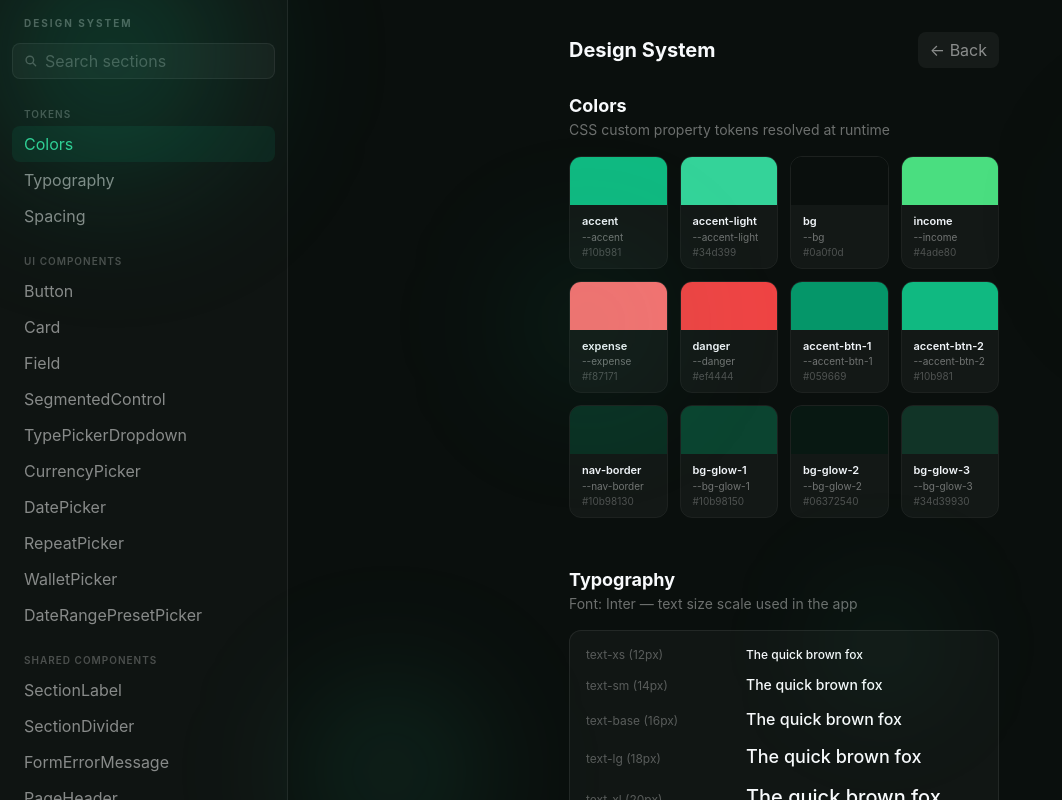
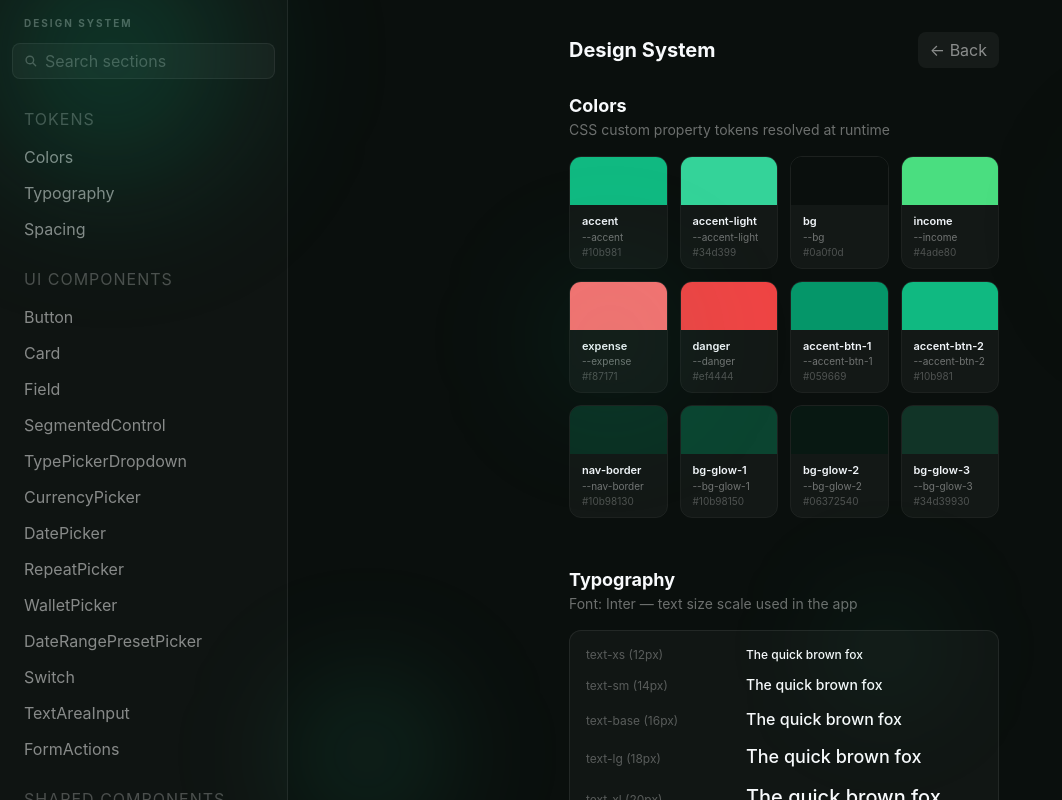
Before and after one commit to m00p1ng/money-tracker, a React (Vite) app: page /money-tracker/design in a window 1280 px wide. Shown: the whole page, without its empty margins (0-1062 px from the left). Built offline with nearby package versions, Linux system fonts and the light colour scheme.

Commit message:
feat(design): add slugs to NAV_GROUPS and route-based sidebar navigation

```diff
--- a/src/features/design/DesignSidebar.tsx
+++ b/src/features/design/DesignSidebar.tsx
@@ -4,11 +4,13 @@ import {
   useRef,
   useState,
 } from 'react'
+import { useNavigate, useParams } from 'react-router'
 
 import { Icon } from '@/components'
 
-const NAV_GROUPS = [
+export const NAV_GROUPS = [
   {
+    slug: 'tokens',
     label: 'Tokens',
     items: [
       { id: 'colors', label: 'Colors' },
@@ -17,6 +19,7 @@ const NAV_GROUPS = [
     ],
   },
   {
+    slug: 'ui-components',
     label: 'UI Components',
     items: [
       { id: 'button', label: 'Button' },
@@ -29,11 +32,16 @@ const NAV_GROUPS = [
       { id: 'repeat-picker', label: 'RepeatPicker' },
       { id: 'wallet-picker', label: 'WalletPicker' },
       { id: 'date-range-preset-picker', label: 'DateRangePresetPicker' },
+      { id: 'switch', label: 'Switch' },
+      { id: 'textarea-input', label: 'TextAreaInput' },
+      { id: 'form-actions', label: 'FormActions' },
     ],
   },
   {
+    slug: 'shared-components',
     label: 'Shared Components',
     items: [
+      { id: 'background', label: 'Background' },
       { id: 'section-label', label: 'SectionLabel' },
       { id: 'section-divider', label: 'SectionDivider' },
       { id: 'form-error-message', label: 'FormErrorMessage' },
@@ -44,39 +52,63 @@ const NAV_GROUPS = [
       { id: 'add-row', label: 'AddRow' },
       { id: 'wheel-picker', label: 'WheelPicker' },
       { id: 'bottom-sheet', label: 'BottomSheet' },
+      { id: 'selector-sheet', label: 'SelectorSheet' },
     ],
   },
   {
+    slug: 'feature-home',
     label: 'Feature — Home',
     items: [
+      { id: 'home-title', label: 'HomeTitle' },
       { id: 'summary-cards', label: 'SummaryCards' },
       { id: 'today-transactions', label: 'TodayTransactions' },
       { id: 'upcoming-transactions', label: 'UpcomingTransactions' },
     ],
   },
   {
+    slug: 'feature-balance',
     label: 'Feature — Balance',
     items: [
       { id: 'wallet-row', label: 'WalletRow' },
       { id: 'swipeable-transaction-row', label: 'SwipeableTransactionRow' },
+      { id: 'date-range-header', label: 'DateRangeHeader' },
+      { id: 'credit-card-stats', label: 'CreditCardStats' },
+      { id: 'wallet-stats', label: 'WalletStats' },
+      { id: 'balance-transaction-row', label: 'TransactionRow' },
     ],
   },
   {
+    slug: 'feature-transaction',
     label: 'Feature — Transaction',
     items: [
       { id: 'calculator-keyboard', label: 'CalculatorKeyboard' },
       { id: 'category-items-card', label: 'CategoryItemsCard' },
+      { id: 'transaction-header', label: 'TransactionHeader' },
+      { id: 'date-time-row', label: 'DateTimeRow' },
+      { id: 'wallet-selector-row', label: 'WalletSelectorRow' },
+      { id: 'note-field', label: 'NoteField' },
+      { id: 'exchange-rate-row', label: 'ExchangeRateRow' },
+      { id: 'reconciliation-row', label: 'ReconciliationRow' },
+      { id: 'repeat-row', label: 'RepeatRow' },
+      { id: 'calculator-keyboard-sheet', label: 'CalculatorKeyboardSheet' },
+      { id: 'transaction-sheets', label: 'TransactionSheets' },
     ],
   },
   {
+    slug: 'feature-calendar',
+    label: 'Feature — Calendar',
+    items: [
+      { id: 'calendar-page', label: 'CalendarPage' },
+    ],
+  },
+  {
+    slug: 'feature-settings',
     label: 'Feature — Settings',
     items: [
       { id: 'currency-row', label: 'CurrencyRow' },
     ],
   },
 ]
-
-const ALL_ITEMS = NAV_GROUPS.flatMap((g) => g.items)
 
 function scrollTo(id: string) {
   document.getElementById(id)?.scrollIntoView({ behavior: 'smooth', block: 'start' })
@@ -85,10 +117,12 @@ function scrollTo(id: string) {
 /** Horizontal pill bar — shown on small screens only */
 interface DesignTopNavProps {
   activeId: string
+  section: string
 }
 
-export function DesignTopNav({ activeId }: DesignTopNavProps) {
+export function DesignTopNav({ activeId, section }: DesignTopNavProps) {
   const activeRef = useRef<HTMLButtonElement | null>(null)
+  const group = NAV_GROUPS.find((g) => g.slug === section) ?? NAV_GROUPS[0]
 
   useEffect(() => {
     activeRef.current?.scrollIntoView({
@@ -101,12 +135,10 @@ export function DesignTopNav({ activeId }: DesignTopNavProps) {
   return (
     <div className="flex overflow-x-auto border-b border-white/8 bg-white/2 px-3 py-2 md:hidden">
       <div className="flex gap-1.5">
-        {ALL_ITEMS.map((item) => (
+        {group.items.map((item) => (
           <button
             key={item.id}
-            ref={item.id === activeId
-              ? activeRef
-              : null}
+            ref={item.id === activeId ? activeRef : null}
             type="button"
             onClick={() => scrollTo(item.id)}
             className={cx(
@@ -130,9 +162,12 @@ interface DesignSidebarProps {
 }
 
 export function DesignSidebar({ activeId }: DesignSidebarProps) {
+  const navigate = useNavigate()
+  const { section } = useParams<{ section: string }>()
   const activeRef = useRef<HTMLButtonElement | null>(null)
   const [search, setSearch] = useState('')
   const normalizedSearch = search.trim().toLowerCase()
+
   const visibleGroups = normalizedSearch
     ? NAV_GROUPS.map((group) => {
       const groupMatches = group.label.toLowerCase().includes(normalizedSearch)
@@ -153,6 +188,15 @@ export function DesignSidebar({ activeId }: DesignSidebarProps) {
       inline: 'nearest',
     })
   }, [activeId])
+
+  function handleItemClick(groupSlug: string, itemId: string) {
+    if (groupSlug === section) {
+      scrollTo(itemId)
+    } else {
+      navigate(`/design/${groupSlug}`)
+    }
+    setSearch('')
+  }
 
   return (
     <nav className={[
@@ -181,23 +225,25 @@ export function DesignSidebar({ activeId }: DesignSidebarProps) {
       {visibleGroups.length > 0
         ? visibleGroups.map((group) => (
           <div key={group.label} className="mt-4 first:mt-0">
-            <p className="px-3 pb-1 text-[10px] font-semibold uppercase tracking-[1px] text-white/25">
+            <button
+              type="button"
+              onClick={() => navigate(`/design/${group.slug}`)}
+              className={cx(
+                'mb-1 w-full px-3 pb-1 text-left text-[10px] font-semibold uppercase tracking-[1px] transition-colors',
+                section === group.slug ? 'text-white/50' : 'text-white/25 hover:text-white/40',
+              )}
+            >
               {group.label}
-            </p>
+            </button>
             {group.items.map((item) => (
               <button
                 key={item.id}
-                ref={item.id === activeId
-                  ? activeRef
-                  : null}
+                ref={item.id === activeId ? activeRef : null}
                 type="button"
-                onClick={() => {
-                  scrollTo(item.id)
-                  setSearch('')
-                }}
+                onClick={() => handleItemClick(group.slug, item.id)}
                 className={cx(
                   'w-full whitespace-nowrap rounded-lg px-3 py-1.5 text-left text-[13px] transition-colors',
-                  activeId === item.id
+                  item.id === activeId && section === group.slug
                     ? 'bg-accent/10 font-semibold text-accent-light'
                     : 'text-white/50 hover:text-white/80',
                 )}
```
